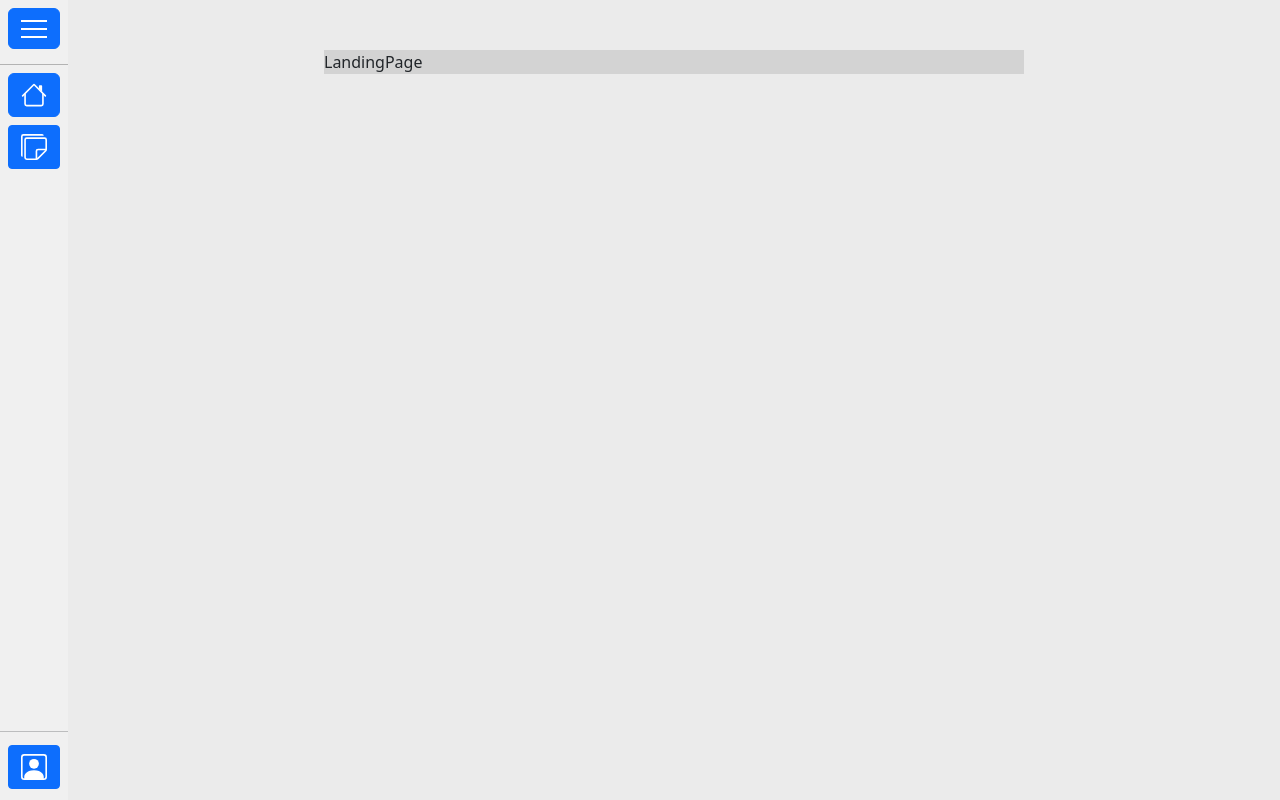
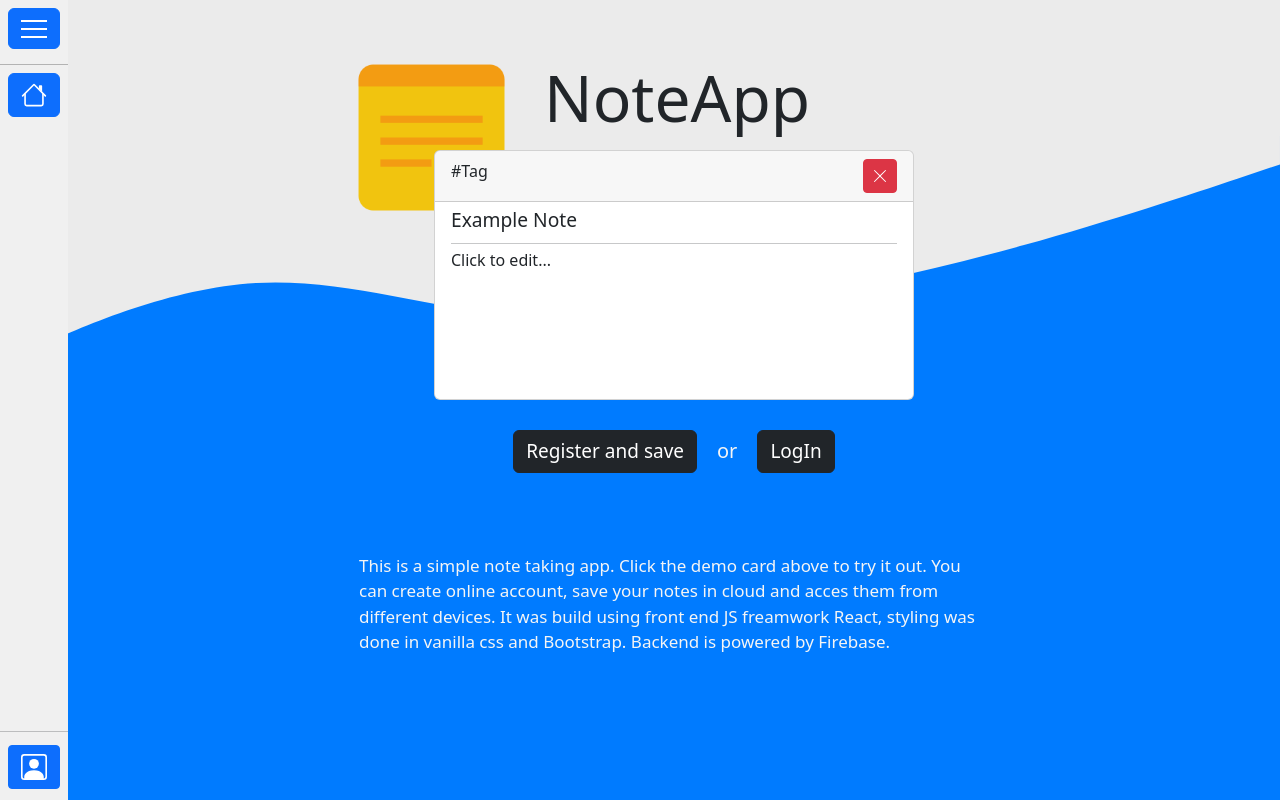
Before and after one commit to Lelonek123/note-app, a React (Create React App) app: page / in a window 1280 px wide. Built offline with nearby package versions, Linux system fonts and the light colour scheme; no server answers.

Commit message:
NA-7 Added home page view when user not logged in (landing page)

```diff
--- a/src/apps/noteApp/components/Notes.js
+++ b/src/apps/noteApp/components/Notes.js
@@ -41,9 +41,9 @@
         }
     };
 
-    React.useEffect(() => {
+    React.useLayoutEffect(() => {
         if (!user) {
-            navigate("/");
+            navigate("/login");
             return;
         }
         dispatch({ type: "set-user", uid: user.uid });
@@ -106,7 +106,6 @@
                 <div className={`${style.notesContainer}`}>
                     {state.filteredNotes.map((note) => (
                         <NoteCard
-                            className={`col-2 col-sm-3 col-md-4 col-xl-5`}
                             onEdit={() =>
                                 dispatch({ type: "open", note: note })
                             }
@@ -119,6 +118,7 @@
                             {...note}
                             key={note.id}
                             editor={state.active}
+                            deleteButtonActive={true}
                         />
                     ))}
                 </div>
--- a/src/apps/noteApp/components/editNotePanel/editNotePanel.js
+++ b/src/apps/noteApp/components/editNotePanel/editNotePanel.js
@@ -35,7 +35,7 @@
         setTags(tags.filter((t) => t != tag));
     };
 
-    const saveShortcutHandler = (e) => {
+    const keyDownHandler = (e) => {
         // ctrl+s detection
         if (e.ctrlKey && e.key === "s") {
             e.preventDefault();
@@ -49,6 +49,21 @@
                     lastEditedTimestamp: Date.now(),
                 },
             });
+        } else if (e.key === "Escape") {
+            if (active) {
+                props.dispatch({
+                    type: "save",
+                    note: {
+                        id: props.note.id,
+                        title: title,
+                        content: content,
+                        tags: tags,
+                        lastEditedTimestamp: Date.now(),
+                    },
+                });
+                setActive(false);
+                setTimeout(() => props.dispatch({ type: "close" }), 300);
+            }
         }
     };
 
@@ -59,7 +74,7 @@
                 className={`card ${style.container} ${
                     active ? style.active : ""
                 }`}
-                onKeyDown={(e) => saveShortcutHandler(e)}
+                onKeyDown={(e) => keyDownHandler(e)}
             >
                 <div className={`card-header ${style.cardHeader}`}>
                     <Tagbar
--- a/src/apps/noteApp/components/editNotePanel/editNotePanel.module.css
+++ b/src/apps/noteApp/components/editNotePanel/editNotePanel.module.css
@@ -4,7 +4,7 @@
 }
 
 .fullScreen {
-    position: absolute;
+    position: fixed;
     top: 0;
     bottom: 0;
     left: 0;
@@ -15,6 +15,7 @@
     transition-duration: var(--open-animation-time-wrapper);
     opacity: 0;
     transition-delay: 50ms;
+    z-index: 2;
 }
 
 .fullScreen.active {
--- a/src/apps/noteApp/components/editNotePanel/tag/Tagbar.js
+++ b/src/apps/noteApp/components/editNotePanel/tag/Tagbar.js
@@ -11,6 +11,7 @@
             props.setTags(newTags);
             setAddTagActive(false);
         } else if (e.key == "Escape") {
+            e.stopPropagation();
             setAddTagActive(false);
         }
     };
@@ -23,7 +24,8 @@
                     <div
                         className={`${style.removeTagButton}`}
                         title="Remove tag"
-                        onClick={() => {
+                        onClick={(e) => {
+                            e.stopPropagation();
                             props.removeTag(tag);
                         }}
                     >
--- a/src/apps/noteApp/components/home/landingPage/LandingPage.js
+++ b/src/apps/noteApp/components/home/landingPage/LandingPage.js
@@ -1,13 +1,139 @@
 import React from "react";
 import style from "./LandingPage.module.css";
+import NoteCard from "../../noteCard/noteCard.js";
+import EditNotePanel from "../../editNotePanel/editNotePanel.js";
+import logo from "./logo.png";
+import { Link } from "react-router-dom";
+
+const exampleNote = {
+    id: "example",
+    title: "Example Note",
+    content: "Click to edit...",
+    tags: ["Tag"],
+    lastEditedTimestamp: Date.now(),
+};
 
 export default function LandingPage(props) {
-    // logo, name, demo card, registerandsave button
-    // description: technologies used, target
+    // TODO: register and save, description
+    const [state, dispatch] = React.useReducer(
+        editorReducer,
+        {},
+        editorReducerInit
+    );
+
+    React.useEffect(() => {
+        // JSON parse
+    }, []);
 
     return (
-        <div className={`${style.mainContainer}`}>
-            <div className={`${style.innerContainer}`}>LandingPage</div>
-        </div>
+        <>
+            <div className={`${style.curvedBackground}`}>
+                <div className={`${style.whiteStrip}`}></div>
+                <svg xmlns="http://www.w3.org/2000/svg" viewBox="0 0 1440 320">
+                    <path
+                        fill="#ebebeb"
+                        fillOpacity="1"
+                        d="M0,256L48,234.7C96,213,192,171,288,165.3C384,160,480,192,576,202.7C672,213,768,203,864,186.7C960,171,1056,149,1152,122.7C1248,96,1344,64,1392,48L1440,32L1440,0L1392,0C1344,0,1248,0,1152,0C1056,0,960,0,864,0C768,0,672,0,576,0C480,0,384,0,288,0C192,0,96,0,48,0L0,0Z"
+                    ></path>
+                </svg>
+            </div>
+            <div className={`${style.mainContainer}`}>
+                <div className={`${style.innerContainer}`}>
+                    <div className={`${style.demoContainer}`}>
+                        <div className={`${style.logoContainer}`}>
+                            <img
+                                src={logo}
+                                alt="Logo"
+                                style={{ width: "175px", height: "175px" }}
+                            />
+                        </div>
+                        <p className={`${style.appTitle}`}>NoteApp</p>
+                        <div className={`${style.cardContainer}`}>
+                            <NoteCard
+                                onEdit={() =>
+                                    dispatch({ type: "open", note: state.note })
+                                }
+                                onDelete={() => {
+                                    dispatch({
+                                        type: "save",
+                                        note: exampleNote,
+                                    });
+                                }}
+                                {...state.note}
+                                editor={state.active}
+                                deleteButtonActive={true}
+                            />
+                        </div>
+                    </div>
+                    <div className={`${style.loginButtonsContainer}`}>
+                        <Link
+                            className={`btn btn-dark ${style.button}`}
+                            to="/register"
+                        >
+                            Register and save
+                        </Link>
+                        <p>or</p>
+                        <Link
+                            className={`btn btn-dark ${style.button}`}
+                            to="/login"
+                        >
+                            LogIn
+                        </Link>
+                    </div>
+                    <div className={`${style.descriptionSection}`}>
+                        <p>
+                            {`This is a simple note taking app. Click the demo
+                            card above to try it out. You can create
+                            online account, save your notes in cloud and acces
+                            them from different devices. It was build using
+                            front end JS freamwork React, styling was done in
+                            vanilla css and Bootstrap. Backend is powered by
+                            Firebase.`}
+                        </p>
+                    </div>
+                </div>
+            </div>
+            {state.active ? (
+                <EditNotePanel note={state.note} dispatch={dispatch} />
+            ) : null}
+        </>
     );
 }
+
+function editorReducer(state, action) {
+    let newState = { ...state };
+
+    switch (action.type) {
+        case "open":
+            newState.active = true;
+            newState.note = action.note;
+            break;
+        case "close":
+            newState.active = false;
+            break;
+        case "save":
+            newState.note = action.note;
+            window.sessionStorage.setItem(
+                "note",
+                JSON.stringify(newState.note)
+            );
+            break;
+        default:
+            throw new Error("Invalid reducer action");
+    }
+    return newState;
+}
+
+const editorReducerInit = () => {
+    const note = JSON.parse(window.sessionStorage.getItem("note"));
+    if (note !== null) {
+        return {
+            active: false,
+            note: note,
+        };
+    }
+    return {
+        active: false,
+        note: exampleNote,
+    };
+};
--- a/src/apps/noteApp/components/home/landingPage/LandingPage.module.css
+++ b/src/apps/noteApp/components/home/landingPage/LandingPage.module.css
@@ -1,14 +1,95 @@
 .mainContainer {
     display: flex;
     flex-direction: column;
-    justify-content: center;
     align-items: center;
     width: 100%;
+    min-height: 100vh;
+    height: 100%;
     padding: 50px 30px;
+    position: relative;
+    background-color: #007bff;
 }
 
 .innerContainer {
-    background-color: lightgray;
     width: 100%;
     max-width: 700px;
+    z-index: 2;
 }
+
+.demoContainer {
+    width: 100%;
+    height: 380px;
+    position: relative;
+    user-select: none;
+}
+
+.logoContainer {
+    position: absolute;
+    left: 20px;
+}
+
+.appTitle {
+    position: absolute;
+    left: 220px;
+    font-size: 64px;
+}
+
+.cardContainer {
+    position: absolute;
+    top: 100px;
+    left: 100px;
+    right: 100px;
+    min-width: 450px;
+}
+
+.curvedBackground {
+    width: 100%;
+    position: absolute;
+    left: 0;
+    top: 0;
+    height: 50%;
+    z-index: 1;
+}
+
+.curvedBackground > svg {
+    width: 100%;
+    position: relative;
+    top: 17vh;
+}
+
+.whiteStrip {
+    position: absolute;
+    background-color: #ebebeb;
+    width: 100%;
+    height: 17vh;
+}
+
+.loginButtonsContainer {
+    width: 100%;
+    display: flex;
+    flex-direction: row;
+    justify-content: center;
+    z-index: 1;
+}
+
+.loginButtonsContainer > p {
+    margin: auto 20px;
+    font-size: 20px;
+    color: whitesmoke;
+}
+
+.loginButtonsContainer .button {
+    font-size: 19px;
+}
+
+.descriptionSection {
+    margin-top: 80px;
+    display: flex;
+    justify-content: center;
+}
+
+.descriptionSection > p {
+    width: 90%;
+    color: whitesmoke;
+    font-size: 17px;
+}
--- a/src/apps/noteApp/components/noteCard/noteCard.js
+++ b/src/apps/noteApp/components/noteCard/noteCard.js
@@ -22,7 +22,9 @@
                         className={`btn btn-sm btn-danger ${style.deleteButton}`}
                         onClick={(e) => {
                             e.stopPropagation();
-                            setDeletePromptActive(true);
+                            if (props.deleteButtonActive) {
+                                setDeletePromptActive(true);
+                            }
                         }}
                     >
                         <svg
--- a/src/components/sideMenu/sideMenu.js
+++ b/src/components/sideMenu/sideMenu.js
@@ -3,9 +3,12 @@
 import showMenuIcon from "./hamburgerMenu.svg";
 import closeMenuIcon from "./close.svg";
 import { Link } from "react-router-dom";
+import { db, auth } from "../../firebase.js";
+import { useAuthState } from "react-firebase-hooks/auth";
 
 export default function SideMenu(props) {
     const [active, setActive] = React.useState(false);
+    const [user, loading, error] = useAuthState(auth);
 
     return (
         <div className={`${style.sidebar} ${active ? style.active : ""}`}>
@@ -55,6 +58,7 @@
                         {active ? "Home" : ""}
                     </div>
                 </Link>
+                {user ? (
                     <Link
                         to="/notes/"
                         className={`btn btn-primary btn-sm ${style.sidebarLink}`}
@@ -74,6 +78,7 @@
                             {active ? "Your Board" : ""}
                         </div>
                     </Link>
+                ) : null}
             </div>
             <hr style={{ margin: "10px 0" }} />
             <div className={style.sidebarFooter}>
--- a/src/components/sideMenu/sideMenu.module.css
+++ b/src/components/sideMenu/sideMenu.module.css
@@ -11,6 +11,9 @@
     align-items: stretch;
     padding: 8px 0 8px 0;
     transition-duration: 160ms;
+    z-index: 2;
+    position: sticky;
+    top: 0;
 }
 
 .headerTitle {
--- a/src/components/wrapperWithSideMenu/wrapperWithSideMenu.module.css
+++ b/src/components/wrapperWithSideMenu/wrapperWithSideMenu.module.css
@@ -1,6 +1,7 @@
 .fullScreenContainer {
-    width: 100vw;
-    height: 100vh;
+    width: 100%;
+    min-height: 100vh;
+    height: fit-content;
     background-color: black;
     display: flex;
     flex-direction: row;
@@ -8,7 +9,9 @@
 
 .content {
     background-color: hsl(0, 0%, 92%);
+    min-height: 100vh;
     height: 100%;
     width: 100%;
     overflow-y: auto;
+    overflow-x: hidden;
 }
--- a/src/firebase.js
+++ b/src/firebase.js
@@ -20,17 +20,20 @@
     doc,
 } from "firebase/firestore";
 
+const exampleNote = {
+    id: "example",
+    title: "Example note",
+    content: "Example content...",
+    tags: ["ExampleTag"],
+    timestamp: Date.now(),
+};
+
 const firebaseConfig = {
     apiKey: "AIzaSyDQlTw9EwHh1DJ5Thr6s2ApaD5MWDQeRCI",
-
     authDomain: "noote-app.firebaseapp.com",
-
     projectId: "noote-app",
-
     storageBucket: "noote-app.appspot.com",
-
     messagingSenderId: "1097144420656",
-
     appId: "1:1097144420656:web:d98437b122c8857c8660f5",
 };
 
@@ -52,20 +55,13 @@
         const res = await createUserWithEmailAndPassword(auth, email, password);
         const user = res.user;
         await updateProfile(user, { displayName: username });
+        let note = JSON.parse(window.sessionStorage.getItem("note"));
         await setDoc(doc(db, "users", user.uid), {
             uid: user.uid,
             display_name: username,
             authProvider: "local",
             email,
-            notes: [
-                {
-                    id: user.uid,
-                    title: "Example note",
-                    content: "Example content...",
-                    tags: ["ExampleTag"],
-                    timestamp: Date.now(),
-                },
-            ],
+            notes: [note !== null ? note : exampleNote],
         });
     } catch (err) {
         console.error(err);
```
Also changed, not shown: src/apps/loginAndRegister/login/Login.js (+0 -19 lines), src/apps/noteApp/components/home/landingPage/logo.png (added). Lines whose indentation alone changed are shown as unchanged.
